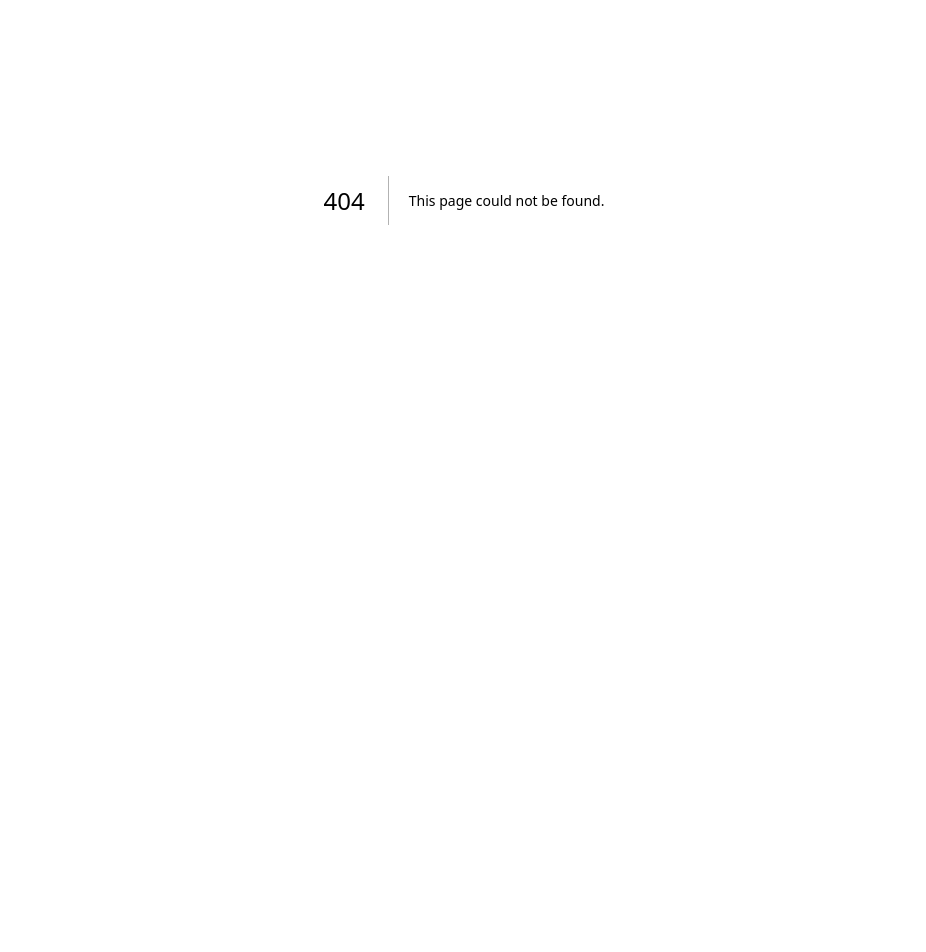
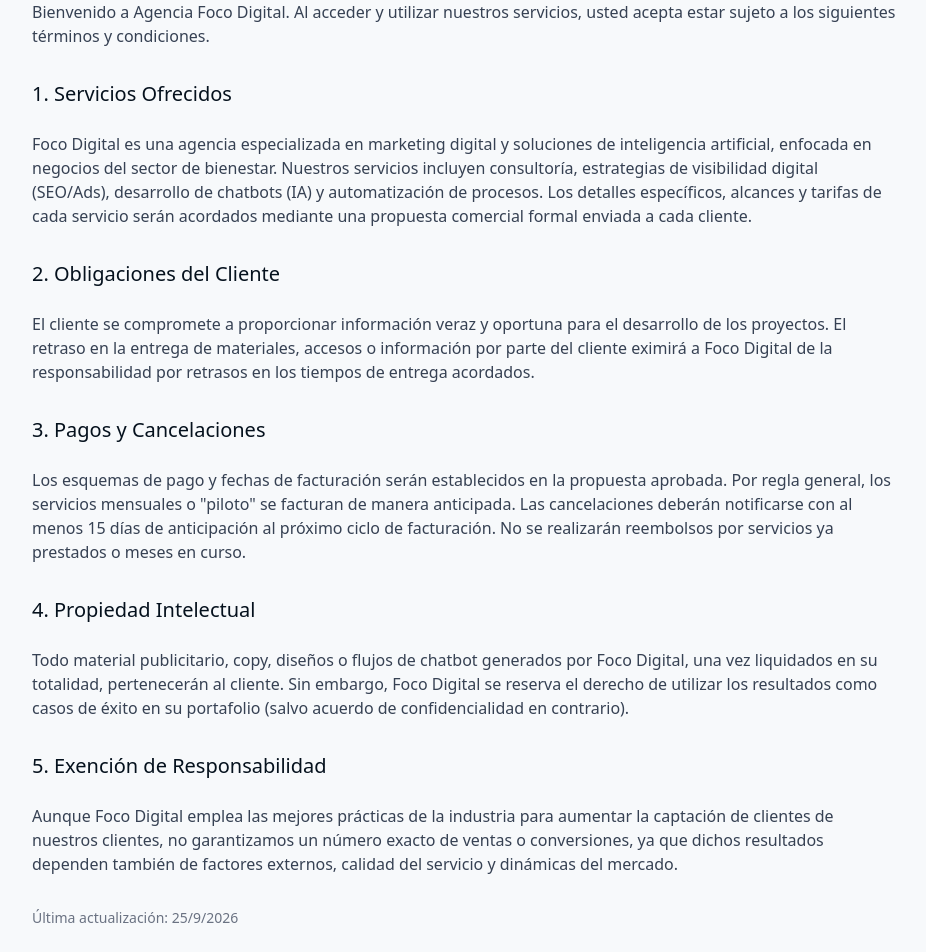
Before and after one commit to agenciafocodigital/foco-digital-landing, a Next.js app: page /terminos-y-condiciones in a window 1280 px wide. Before the commit this address had no page. Shown: the part 200-1152 px from the top of the page, without its empty margins (176-1102 px from the left). Before the commit the page ends 800 px from the top, so only its background shows below. Built offline with nearby package versions, Linux system fonts and the light colour scheme.

Commit message:
Añade términos y condiciones de Antigravity

```diff
--- /dev/null
+++ b/src/app/terminos-y-condiciones/page.tsx
@@ -0,0 +1,63 @@
+import Header from "@/components/Header";
+import Footer from "@/components/Footer";
+
+export const metadata = {
+  title: "Términos y Condiciones | Agencia Foco Digital",
+  description: "Términos y Condiciones de los servicios de Agencia Foco Digital.",
+};
+
+export default function TerminosCondiciones() {
+  return (
+    <>
+      <Header />
+      <main className="pt-32 pb-20 bg-blanco-calido text-azul-noche min-h-screen">
+        <div className="container mx-auto px-4 max-w-4xl">
+          <h1 className="text-3xl sm:text-4xl font-medium mb-8">Términos y Condiciones</h1>
+
+          <div className="prose prose-lg text-gray-700 space-y-6">
+            <p>
+              Bienvenido a Agencia Foco Digital. Al acceder y utilizar nuestros servicios, usted acepta estar sujeto a los siguientes términos y condiciones.
+            </p>
+
+            <h3 className="text-xl font-medium text-azul-noche mt-8">1. Servicios Ofrecidos</h3>
+            <p>
+              Foco Digital es una agencia especializada en marketing digital y soluciones de inteligencia artificial, enfocada en negocios del sector de bienestar.
+              Nuestros servicios incluyen consultoría, estrategias de visibilidad digital (SEO/Ads), desarrollo de chatbots (IA) y automatización de procesos.
+              Los detalles específicos, alcances y tarifas de cada servicio serán acordados mediante una propuesta comercial formal enviada a cada cliente.
+            </p>
+
+            <h3 className="text-xl font-medium text-azul-noche mt-8">2. Obligaciones del Cliente</h3>
+            <p>
+              El cliente se compromete a proporcionar información veraz y oportuna para el desarrollo de los proyectos. El retraso en la entrega de materiales,
+              accesos o información por parte del cliente eximirá a Foco Digital de la responsabilidad por retrasos en los tiempos de entrega acordados.
+            </p>
+
+            <h3 className="text-xl font-medium text-azul-noche mt-8">3. Pagos y Cancelaciones</h3>
+            <p>
+              Los esquemas de pago y fechas de facturación serán establecidos en la propuesta aprobada. Por regla general, los servicios mensuales o &quot;piloto&quot;
+              se facturan de manera anticipada. Las cancelaciones deberán notificarse con al menos 15 días de anticipación al próximo ciclo de facturación.
+              No se realizarán reembolsos por servicios ya prestados o meses en curso.
+            </p>
+
+            <h3 className="text-xl font-medium text-azul-noche mt-8">4. Propiedad Intelectual</h3>
+            <p>
+              Todo material publicitario, copy, diseños o flujos de chatbot generados por Foco Digital, una vez liquidados en su totalidad, pertenecerán al cliente.
+              Sin embargo, Foco Digital se reserva el derecho de utilizar los resultados como casos de éxito en su portafolio (salvo acuerdo de confidencialidad en contrario).
+            </p>
+
+            <h3 className="text-xl font-medium text-azul-noche mt-8">5. Exención de Responsabilidad</h3>
+            <p>
+              Aunque Foco Digital emplea las mejores prácticas de la industria para aumentar la captación de clientes de nuestros clientes, no garantizamos un
+              número exacto de ventas o conversiones, ya que dichos resultados dependen también de factores externos, calidad del servicio y dinámicas del mercado.
+            </p>
+
+            <p className="mt-8 text-sm text-gray-500">
+              Última actualización: {new Date().toLocaleDateString('es-MX')}
+            </p>
+          </div>
+        </div>
+      </main>
+      <Footer />
+    </>
+  );
+}
```
